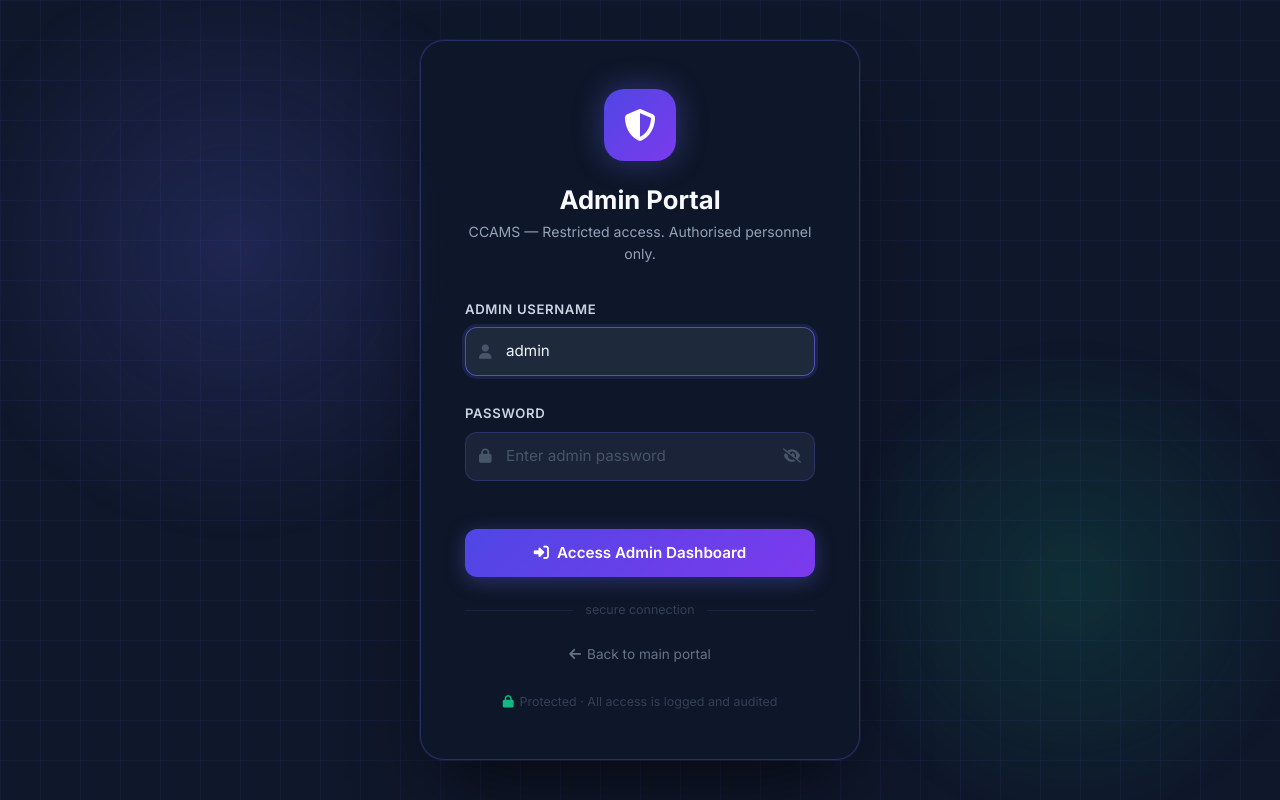
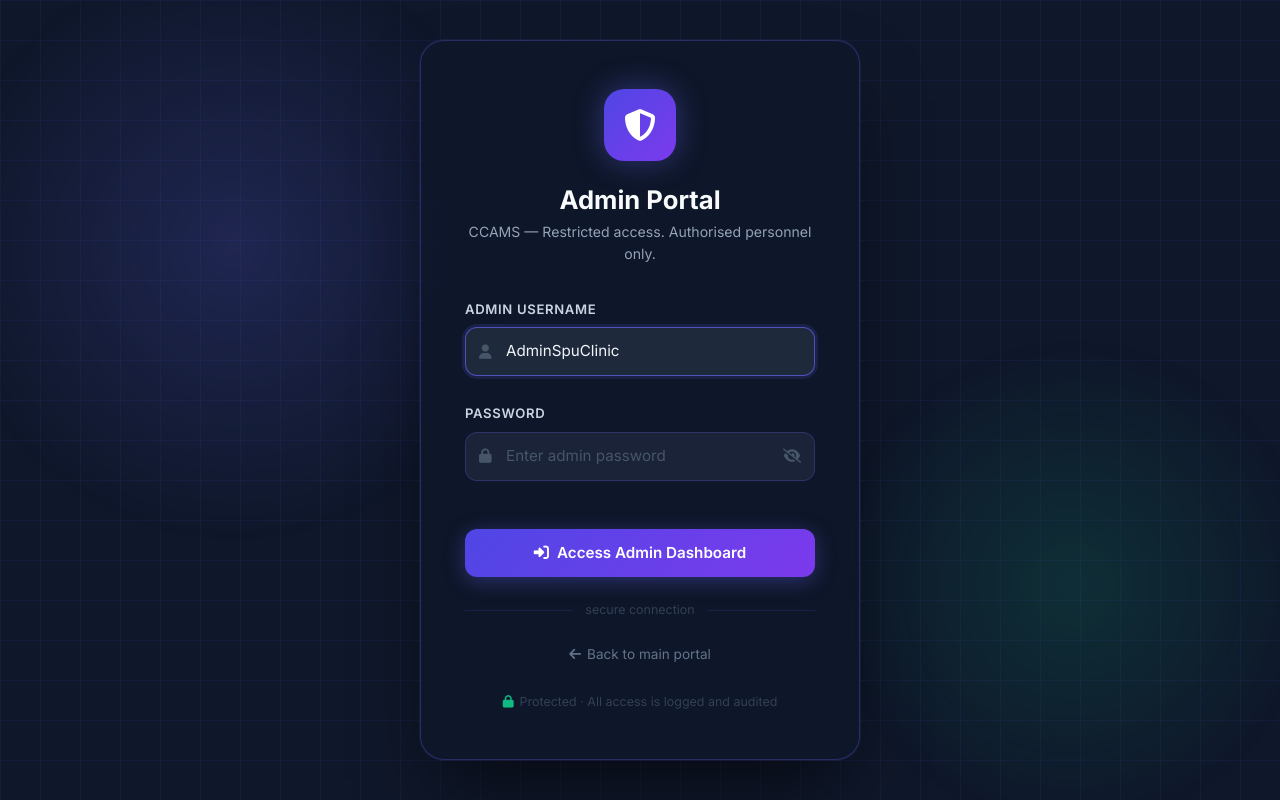
Before and after one commit to SifisoInnocent/clinic-system, a Django app: page /accounts/admin-portal/ in a window 1280 px wide. Run offline with Django 4.2, Linux system fonts and the light colour scheme; data comes from the database, SQL or seed files in the repository; parts of the project's set-up code (start-up, migrations or seed data) failed here and were passed over.

Commit message:
feat: replace admin account with new AdminSpuClinic credentials

```diff
--- a/templates/accounts/admin_portal.html
+++ b/templates/accounts/admin_portal.html
@@ -242,7 +242,7 @@
                     id="adminUsername"
                     class="form-control-custom has-icon"
                     placeholder="Enter admin username"
-                    value="admin"
+                    value="AdminSpuClinic"
                     autocomplete="username"
                     required
                     autofocus
```
